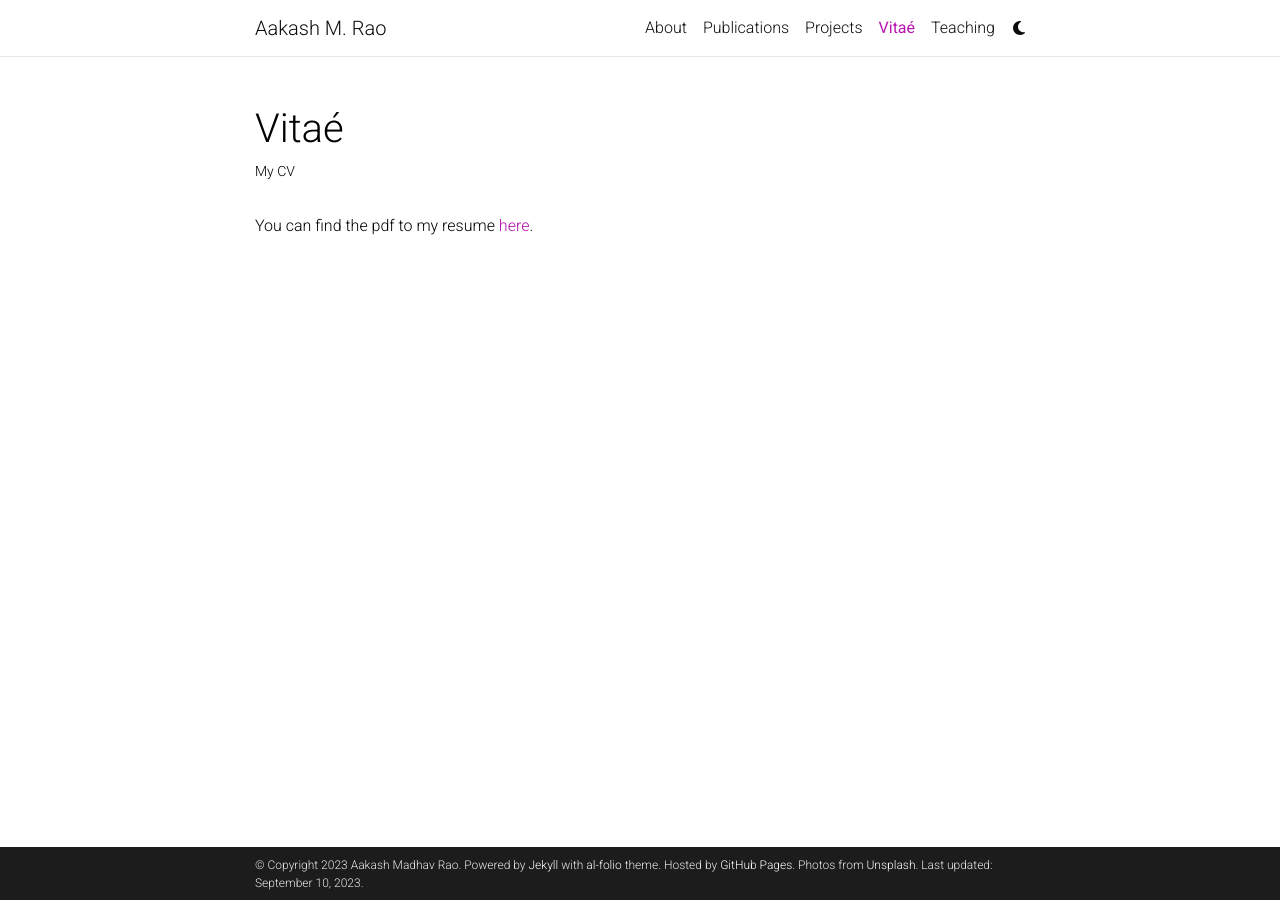
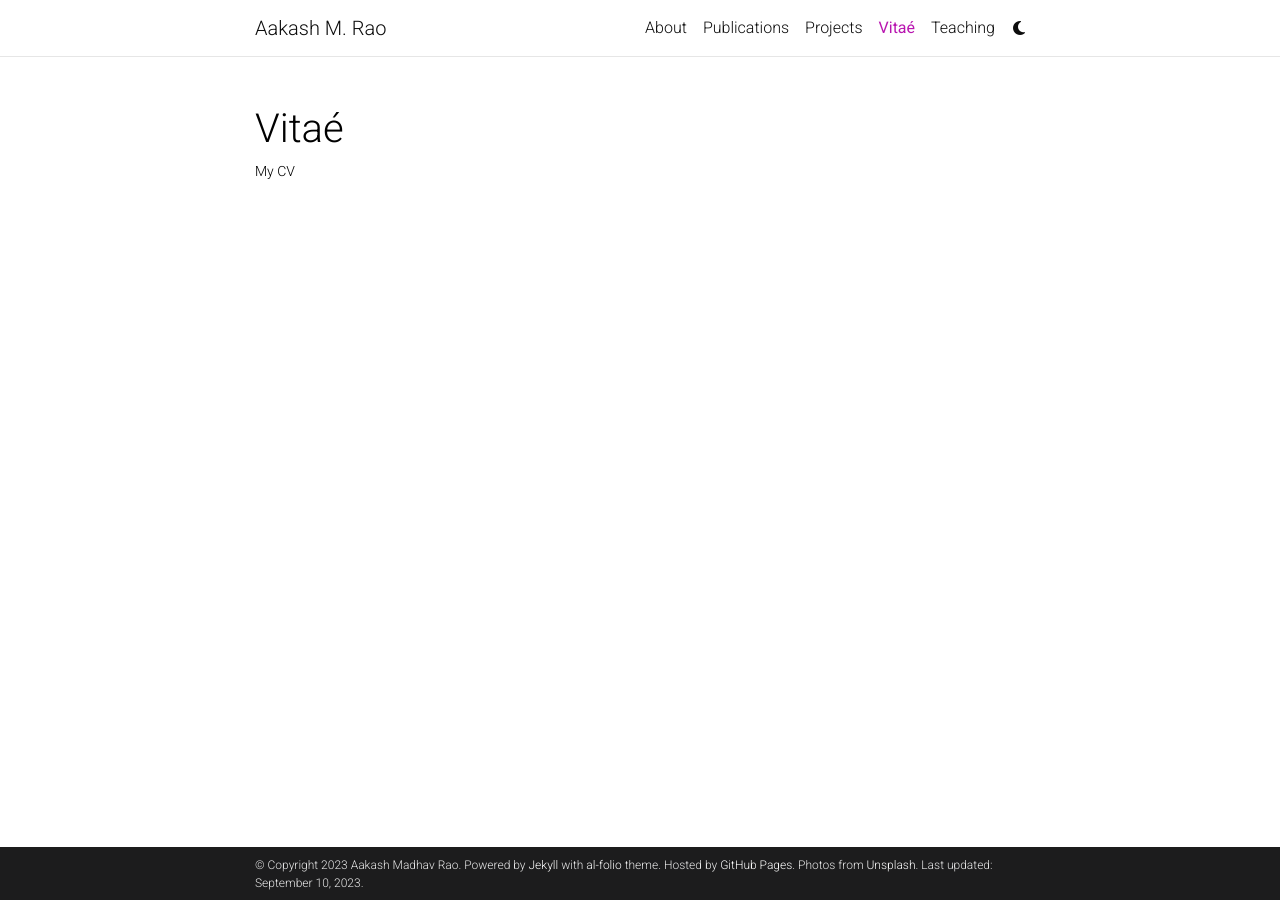
Before and after one commit to mraoaakash/mraoaakash.github.io, a Jekyll site: the page built from _pages/cv.md, in a window 1280 px wide. Built offline with Jekyll 4.4.1, drawn with Linux system fonts in a browser that asks for light colours; comment, search, counter and statistics services are not loaded; a style sheet for code colours, icons or effects is not loaded.

Commit message:
Update cv.md

```diff
--- a/_pages/cv.md
+++ b/_pages/cv.md
@@ -5,7 +5,5 @@
 description: My CV
 nav: true
 nav_order: 4
-redirect: https://drive.google.com/file/d/16Wu6sZGp8-WJaPkV2YxF5oSScw2z281T/view?usp=sharing
+redirect: https://mraoaakash.github.io/assets/pdf/Aakash_Madhav_Rao_CV_September_2023.pdf
 ---
-
-You can find the pdf to my resume [here](https://mraoaakash.github.io/).
```
